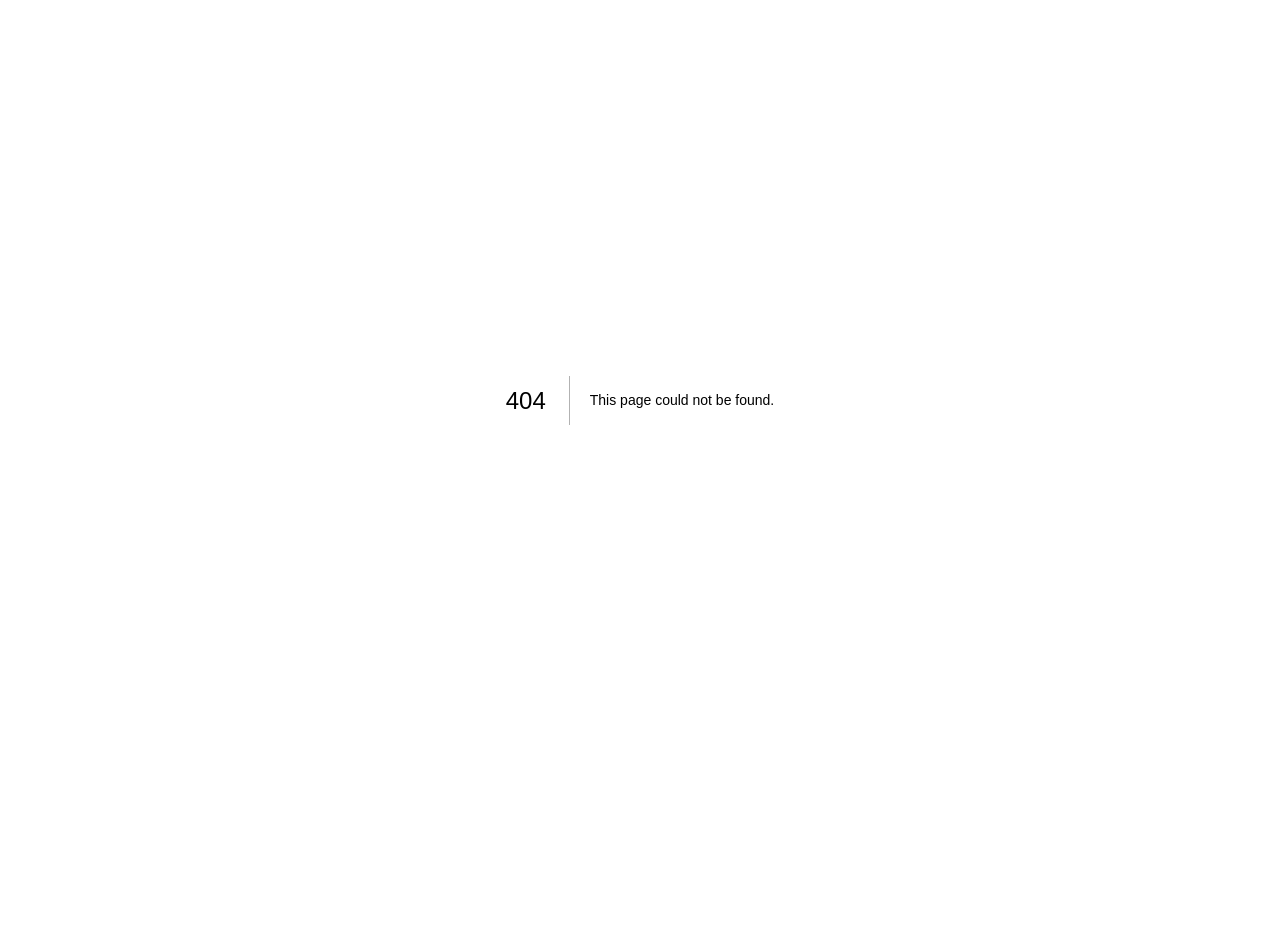
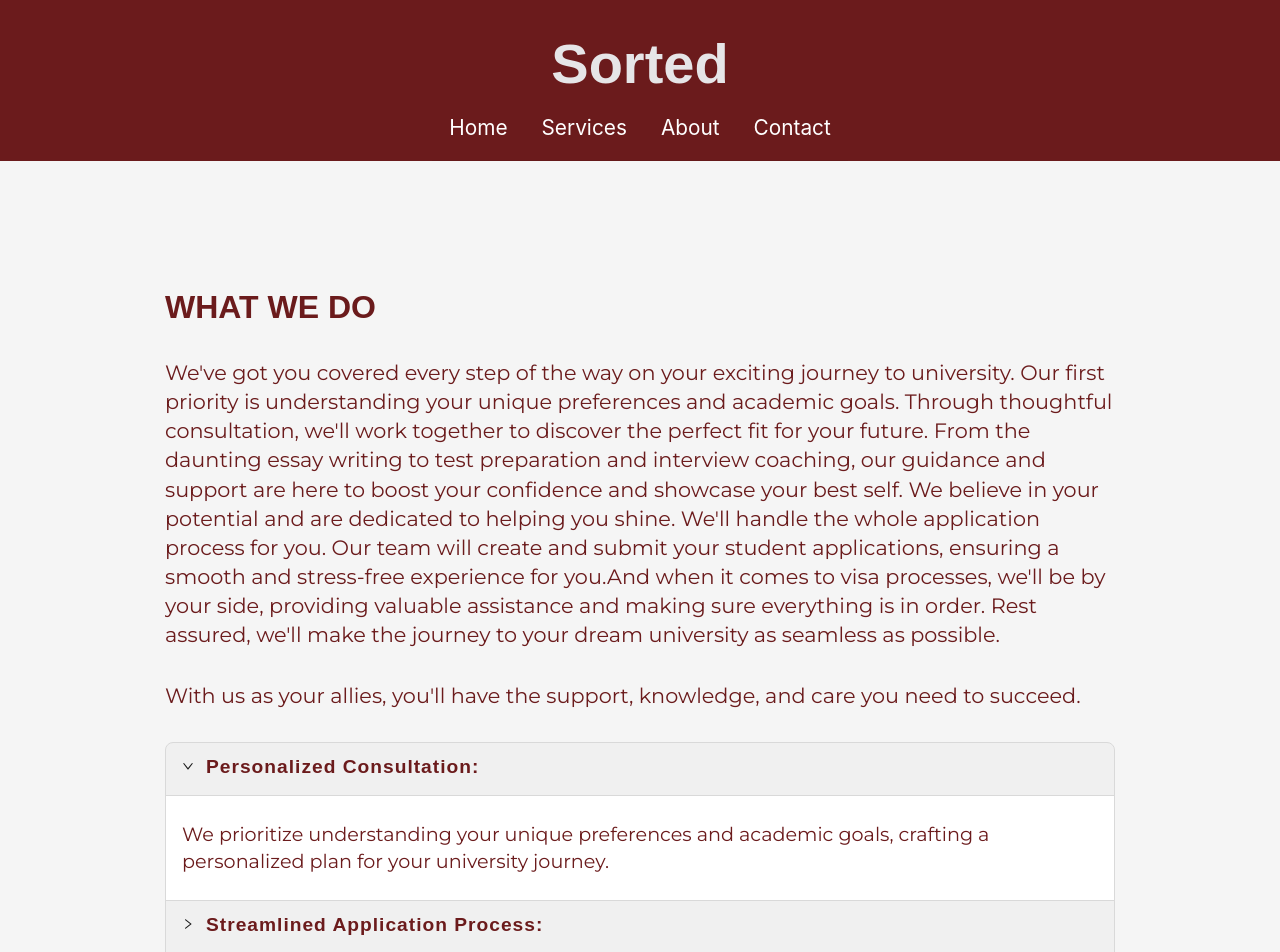
Before and after one commit to webdesignstall/client-sortededucation-course-finder, a Next.js app: page /services in a window 1280 px wide. Before the commit this address had no page. Shown: the top 952 px of the page. Before the commit the page ends 800 px from the top, so only its background shows below. Built offline with nearby package versions, Linux system fonts and the light colour scheme; a web font is replaced by a local one.

Commit message:
[Done] About us page structure

```diff
--- /dev/null
+++ b/src/pages/services.js
@@ -0,0 +1,86 @@
+/* eslint-disable react/no-unescaped-entities */
+import RootLayout from "@/components/Layouts/RootLayout";
+import Head from "next/head";
+import {Col, Collapse, Row} from "antd";
+
+
+
+const items = [
+    {
+        key: '1',
+        label: <h4>Personalized Consultation:</h4>,
+        children: <p>We prioritize understanding your unique preferences and academic goals, crafting a personalized
+            plan for your university journey.</p>,
+    },
+    {
+        key: '2',
+        label: <h4>Streamlined Application Process:</h4>,
+        children: <p>Leave the application process to us. Our experienced team will create and submit your student
+            applications, ensuring a smooth and stress-free experience.</p>,
+    },
+    {
+        key: '3',
+        label: <h4>Visa Assistance:</h4>,
+        children: <p>We&apos;ll be with you every step of the way, providing valuable assistance with visa processes, making
+            your transition to university hassle-free.</p>,
+    }, {
+        key: '4',
+        label: <h4>Reliable Support System:</h4>,
+        children: <p>Consider us your allies. We provide unwavering support, knowledge, and care, empowering you to
+            succeed on your academic path</p>,
+    },
+];
+
+const Services = () => {
+
+
+    return (
+        <>
+            <Head>
+                <title>Services</title>
+            </Head>
+            <main>
+                <div className='container page-space services'>
+                    <Row>
+                        <Col xs={24} sm={24} md={24}>
+                            <h2>WHAT WE DO</h2>
+                            <p>We&apos;ve got you covered every step of the way on your exciting journey to university. Our
+                                first
+                                priority is understanding your unique preferences and academic goals. Through thoughtful
+                                consultation, we'll work together to discover the perfect fit for your future. From the
+                                daunting
+                                essay writing to test preparation and interview coaching, our guidance and support are
+                                here to
+                                boost your confidence and showcase your best self. We believe in your potential and are
+                                dedicated to helping you shine. We'll handle the whole application process for you. Our
+                                team
+                                will create and submit your student applications, ensuring a smooth and stress-free
+                                experience
+                                for you.And when it comes to visa processes, we'll be by your side, providing valuable
+                                assistance and making sure everything is in order. Rest assured, we'll make the journey
+                                to your
+                                dream university as seamless as possible.</p>
+                            <p>With us as your allies, you'll have the support, knowledge, and care you need to succeed.
+                            </p>
+                            <Collapse className={'faq'} items={items} defaultActiveKey={['1']}/>
+                            <p>Seize Your Dreams: With our guidance and expertise, turn your dreams into reality.
+                                Success awaits with us by your side.</p>
+
+                        </Col>
+
+
+                    </Row>
+                </div>
+            </main>
+        </>
+    )
+}
+
+
+export default Services
+
+Services.getLayout = function getLayout(page) {
+    return (
+        <RootLayout>{page}</RootLayout>
+    );
+};
--- a/src/styles/globals.css
+++ b/src/styles/globals.css
@@ -69,12 +69,43 @@ p {
   margin-top: 8rem;
   margin-bottom: 8rem;
 }
-.about-us p {
+.about-us p,
+.services p {
   color: var(--bgColor);
   font-size: 1.3rem;
   margin-top: 2rem;
   line-height: 1.4em;
 }
+
+.services.container {
+  max-width: 950px;
+}
+
+
+
+.about-us h2,
+.services h2{
+  color: var(--bgColor);
+  font-size: 2rem;
+}
+.services h2 {
+  margin-bottom: 2rem;
+}
+.services .faq {
+  margin-top: 2rem;
+}
+.services .faq p {
+  margin: .6rem 0;
+  font-size: 1.2rem;
+}
+.services .faq h4 {
+  color: var(--bgColor);
+  font-size: 1.2rem;
+  margin-top: -3px;
+  letter-spacing: 1px;
+}
+
+
 @media screen and (max-width: 767px) {
   .about-us img {
     margin-top: 3rem;
@@ -84,8 +115,3 @@ p {
     margin-bottom: 5rem;
   }
 }
-
-.about-us h2 {
-  color: var(--bgColor);
-  font-size: 2rem;
-}
```
Also changed, not shown: src/pages/contact.js (added, +46 -0 lines).
